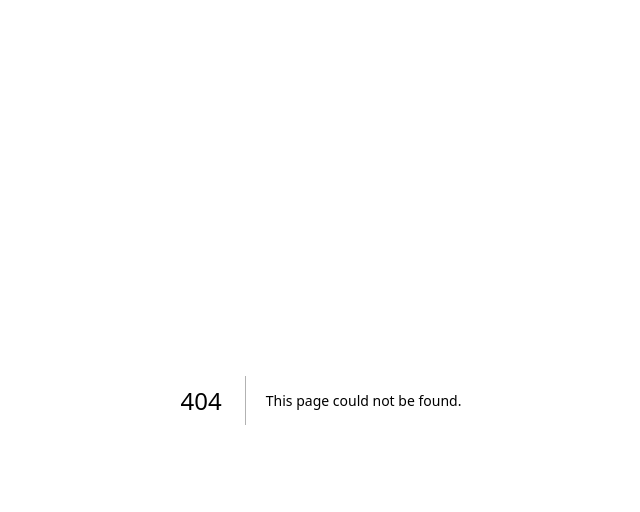
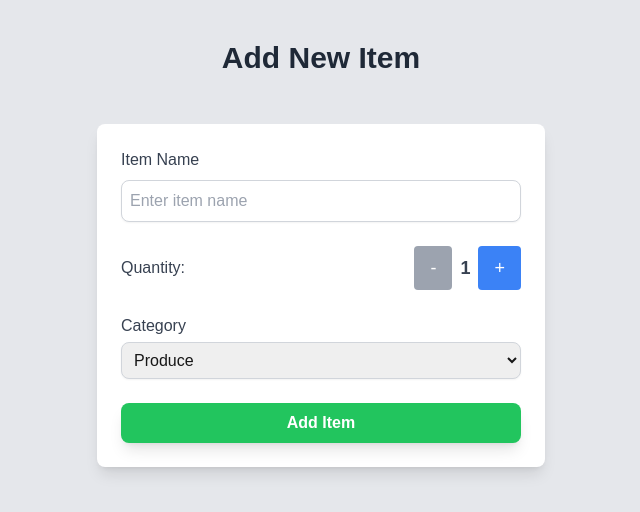
Before and after one commit to caryang2004/cprg306-assignments, a Next.js app: page /week-5 in a window 1280 px wide. Before the commit this address had no page. Shown: the top 512 px of the page, without its empty margins (319-959 px from the left). Built offline with nearby package versions, Linux system fonts and the light colour scheme.

Commit message:
week-5 submission

```diff
--- a/app/page.js
+++ b/app/page.js
@@ -8,6 +8,7 @@ const HomePage = () => {
       <p><Link href={"/week-2"}>Week 2 Assignment</Link></p>
       <p><Link href={"/week-3"}>Week 3 Assignment</Link></p>
       <p><Link href={"/week-4"}>Week 4 Assignment</Link></p>
+      <p><Link href={"/week-5"}>Week 5 Assignment</Link></p>
 
 
 
--- /dev/null
+++ b/app/week-5/new-item.js
@@ -0,0 +1,133 @@
+"use client"
+
+import { useState } from "react"
+
+
+export default function NewItem(){
+
+    const [quantity, setQuantity] = useState(1);
+    // step 2: Initialize State Variables
+    const [name, setName] = useState("");   // Initialize as empty string
+    const [category, setCategory] = useState("produce");    // Set default as 'produce'
+
+    const increment  = () =>{
+
+        let currentQuantity = quantity;
+        if(currentQuantity<20){
+            setQuantity(currentQuantity + 1);
+        }
+    }
+
+    const decrement  = () =>{
+
+        let currentQuantity = quantity;
+        if(currentQuantity>1){
+            setQuantity(currentQuantity - 1);
+        }
+    }
+
+    // step 3: Form Submission Handler
+    const handleSubmit = (e) => {
+        e.preventDefault(); // Prevent form's default behavior
+
+        // Create an item object with current state values
+        const item = {
+        name: name,
+        quantity: quantity,
+        category: category
+        };
+
+        // Log the item object to the console
+        console.log("Item added:", item);
+
+        // Display an alert with the current state
+        alert(`Item Name: ${name}, Quantity: ${quantity}, Category: ${category}`);
+
+        // Reset the state to initial values
+        setName("");
+        setQuantity(1);
+        setCategory("produce");
+    };
+
+    let buttonStyles ="px-4 py-1 bg-blue-500 hover:bg-blue-700 text-white rounded disabled:bg-gray-400"
+
+    return(
+        // <main className="bg-black">
+        // justify-center
+        <div className="flex flex-col items-center justify-start space-y-6 p-10 bg-gray-200 h-screen">
+
+            <h1 className="text-3xl font-bold text-gray-800 mb-6">Add New Item</h1>
+
+            <form className="bg-white shadow-lg rounded-lg p-6 w-full max-w-md space-y-6"
+                    onSubmit={handleSubmit}>
+
+                {/* Item Name */}
+                <div className="flex flex-col space-y-2">
+                <label htmlFor="name" className="font-medium text-gray-700">Item Name</label>
+                <input
+                    id="name"
+                    type="text"
+                    className="p-2 mt-1 border border-gray-300 rounded-lg shadow-sm focus:ring focus:ring-blue-300 focus:outline-none"
+                    value={name}
+                    onChange={(e) => setName(e.target.value)}
+                    placeholder="Enter item name"
+                    required
+                />
+                </div>
+
+                {/* Quantity */}
+                {/* <div className="flex justify-between items-center p-4 bg-white border-2 border-gray-500 rounded-lg w-[200px] h-[60px] "> */}
+                <div className="flex justify-between items-center">
+                    <label htmlFor="quantity" className="font-medium text-gray-700">
+                        Quantity:
+                    </label>
+                    <div className="flex items-center space-x-2">
+                        <button
+                        type="button"  // Prevents the form submission
+                        className={`${buttonStyles} text-lg px-3 py-2`}
+                        onClick={decrement}
+                        disabled={quantity === 1}
+                        > - </button>
+
+                        <span className="text-lg font-bold text-gray-700">{quantity}</span>
+
+                        <button
+                        type="button"  // Prevents the form submission
+                        className={`${buttonStyles} text-lg px-3 py-2`}
+                        onClick={increment}
+                        disabled={quantity === 20}
+                        > + </button>
+                    </div>
+                </div>
+
+                {/* Category */}
+                <div className="flex flex-col">
+                <label htmlFor="category" className="font-medium text-gray-700">Category</label>
+                <select
+                    id="category"
+                    className="p-2 mt-1 border border-gray-300 rounded-lg shadow-sm focus:ring focus:ring-blue-300 focus:outline-none"
+                    value={category}
+                    onChange={(e) => setCategory(e.target.value)}
+                >
+                    <option value="produce">Produce</option>
+                    <option value="dairy">Dairy</option>
+                    <option value="bakery">Bakery</option>
+                    <option value="meat">Meat</option>
+                    <option value="frozen">Frozen Foods</option>
+                    <option value="canned">Canned Goods</option>
+                    <option value="dry">Dry Goods</option>
+                    <option value="beverages">Beverages</option>
+                    <option value="snacks">Snacks</option>
+                    <option value="household">Household</option>
+                    <option value="other">Other</option>
+                </select>
+                </div>
+
+                {/* Submit Button */}
+                <button type="submit" className="w-full bg-green-500 hover:bg-green-600 text-white py-2 px-4 rounded-lg font-bold shadow-lg">
+                Add Item
+                </button>
+            </form>
+        </div>
+    );
+}
--- /dev/null
+++ b/app/week-5/page.js
@@ -0,0 +1,12 @@
+import NewItem from "./new-item"
+
+export default function CounterPage(){
+
+    let count = 0;
+
+    return(
+        <main>
+            <NewItem/>
+        </main>
+    );
+}
```
